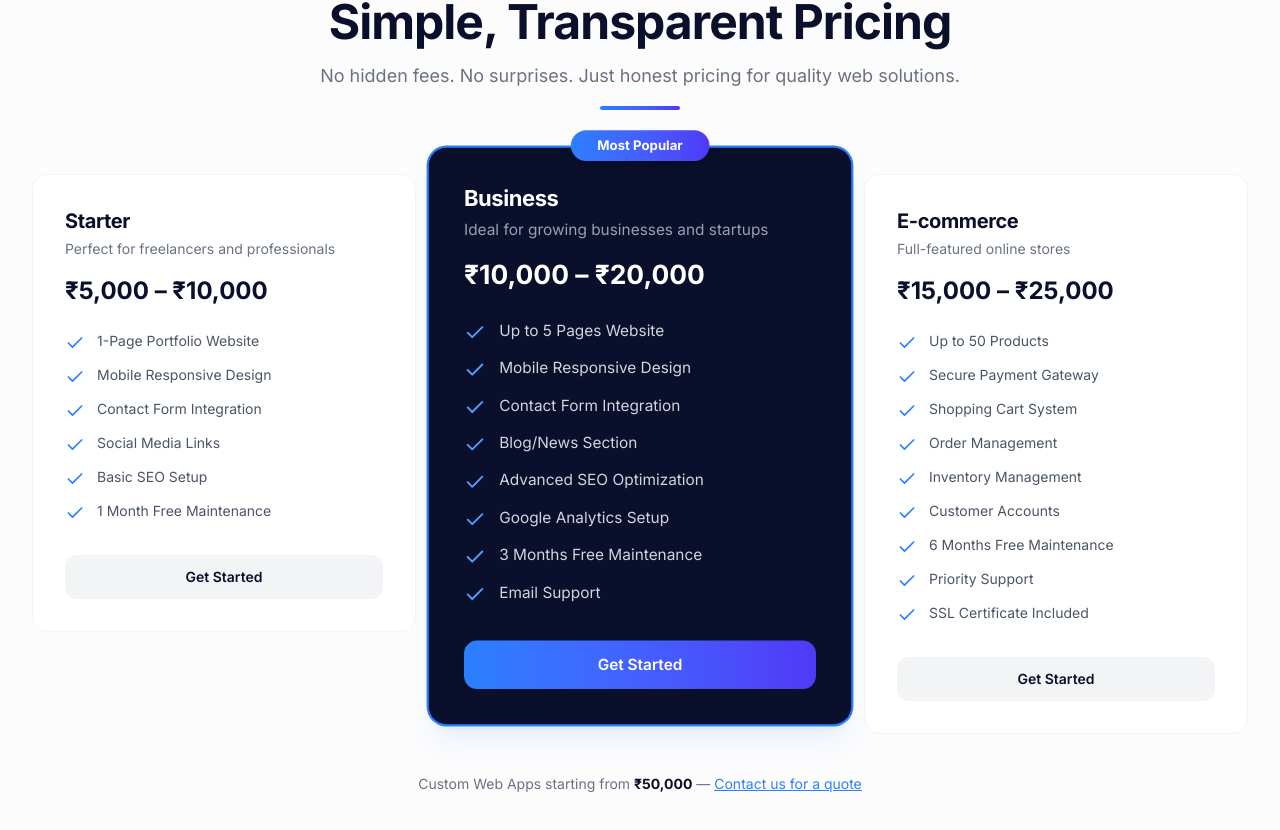
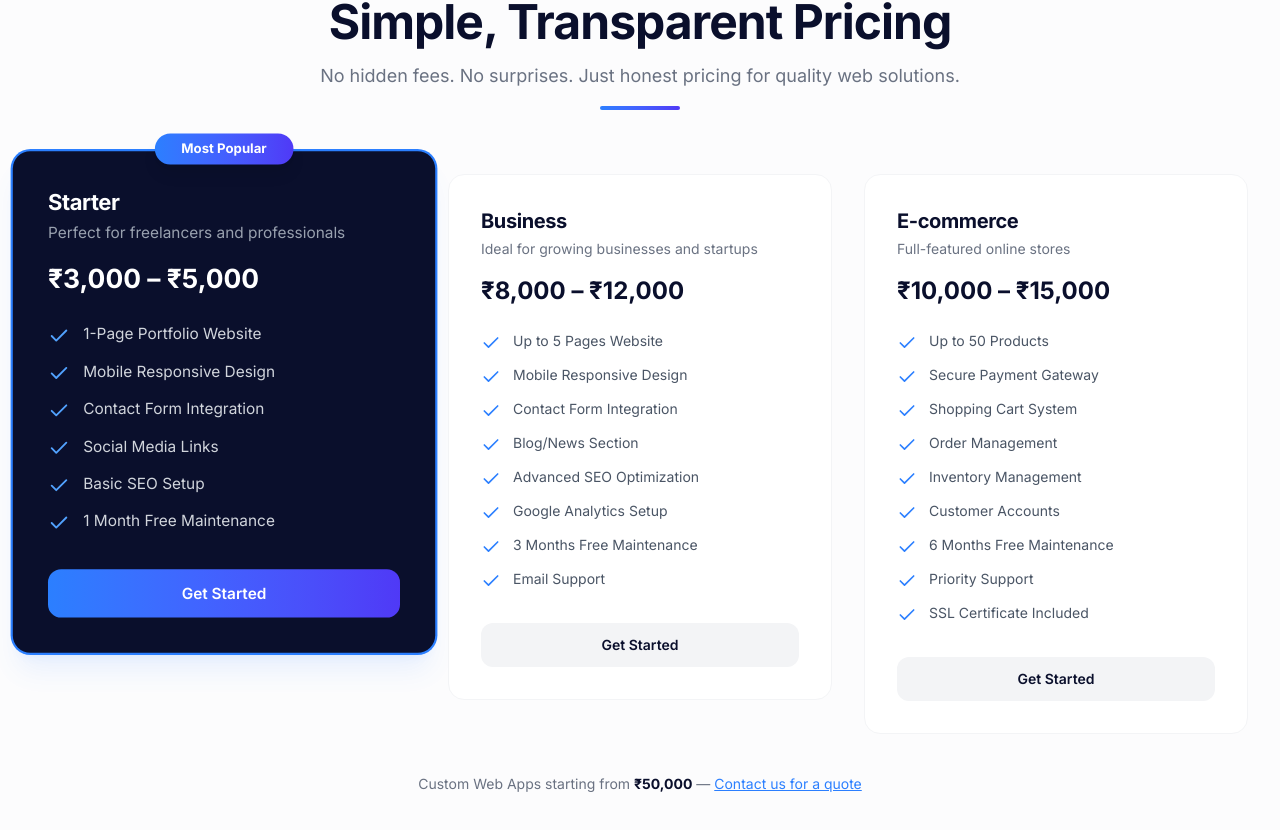
Before and after one commit to srchains/website-dev, a React (Vite) app: page / in a window 1280 px wide. Shown: the part 4620-5450 px from the top of the page. Built offline with nearby package versions, Linux system fonts and the light colour scheme.

Commit message:
price changed

```diff
--- a/src/App.tsx
+++ b/src/App.tsx
@@ -113,7 +113,7 @@ const teamMembers: TeamMember[] = [
 const pricingPlans: PricingPlan[] = [
   {
     name: "Starter",
-    price: "₹5,000 – ₹10,000",
+    price: "₹3,000 – ₹5,000",
     description: "Perfect for freelancers and professionals",
     features: [
       "1-Page Portfolio Website",
@@ -123,12 +123,13 @@ const pricingPlans: PricingPlan[] = [
       "Basic SEO Setup",
       "1 Month Free Maintenance"
     ],
-    cta: "Get Started",
+    popular: true,
+    cta: "Most Popular",
     gradient: "from-slate-500 to-slate-700"
   },
   {
     name: "Business",
-    price: "₹10,000 – ₹20,000",
+    price: "₹8,000 – ₹12,000",
     description: "Ideal for growing businesses and startups",
     features: [
       "Up to 5 Pages Website",
@@ -140,13 +141,12 @@ const pricingPlans: PricingPlan[] = [
       "3 Months Free Maintenance",
       "Email Support"
     ],
-    popular: true,
-    cta: "Most Popular",
+    cta: "Get Started",
     gradient: "from-blue-500 to-indigo-600"
   },
   {
     name: "E-commerce",
-    price: "₹15,000 – ₹25,000",
+    price: "₹10,000 – ₹15,000",
     description: "Full-featured online stores",
     features: [
       "Up to 50 Products",
```
